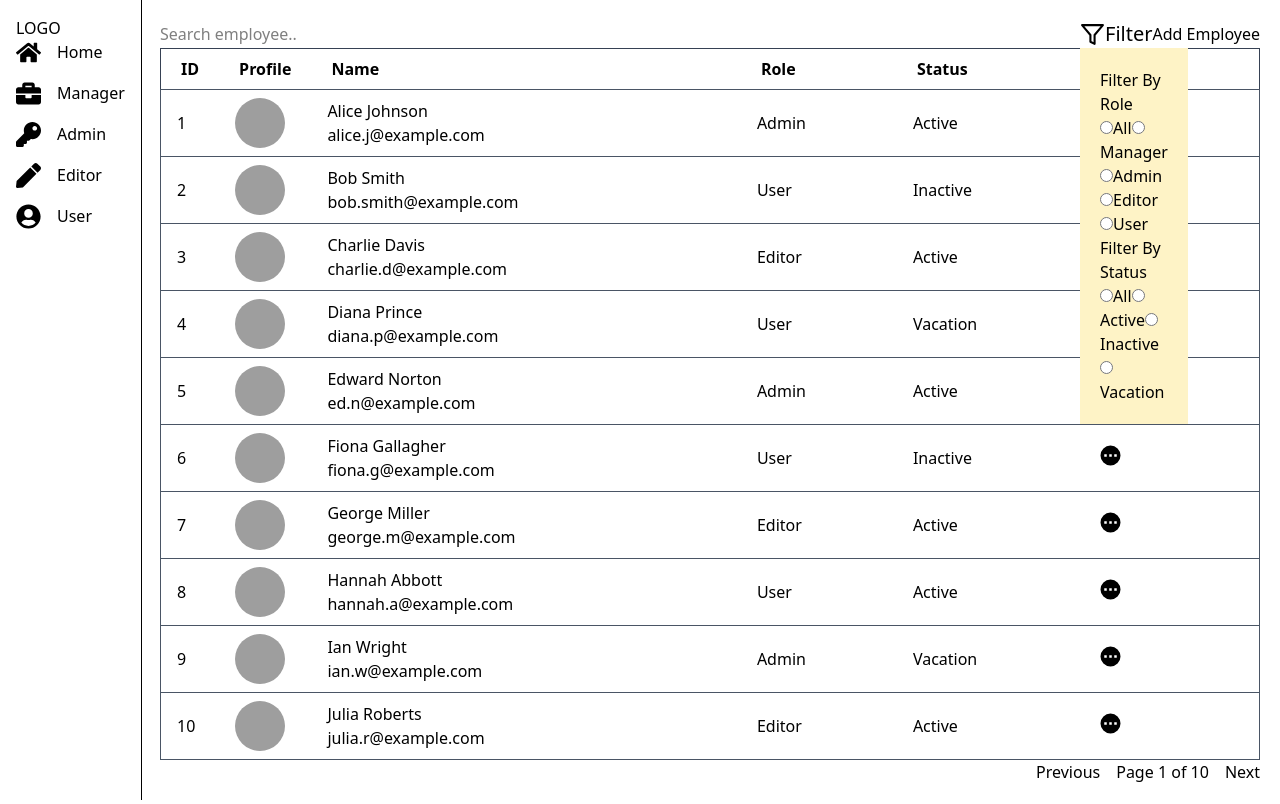
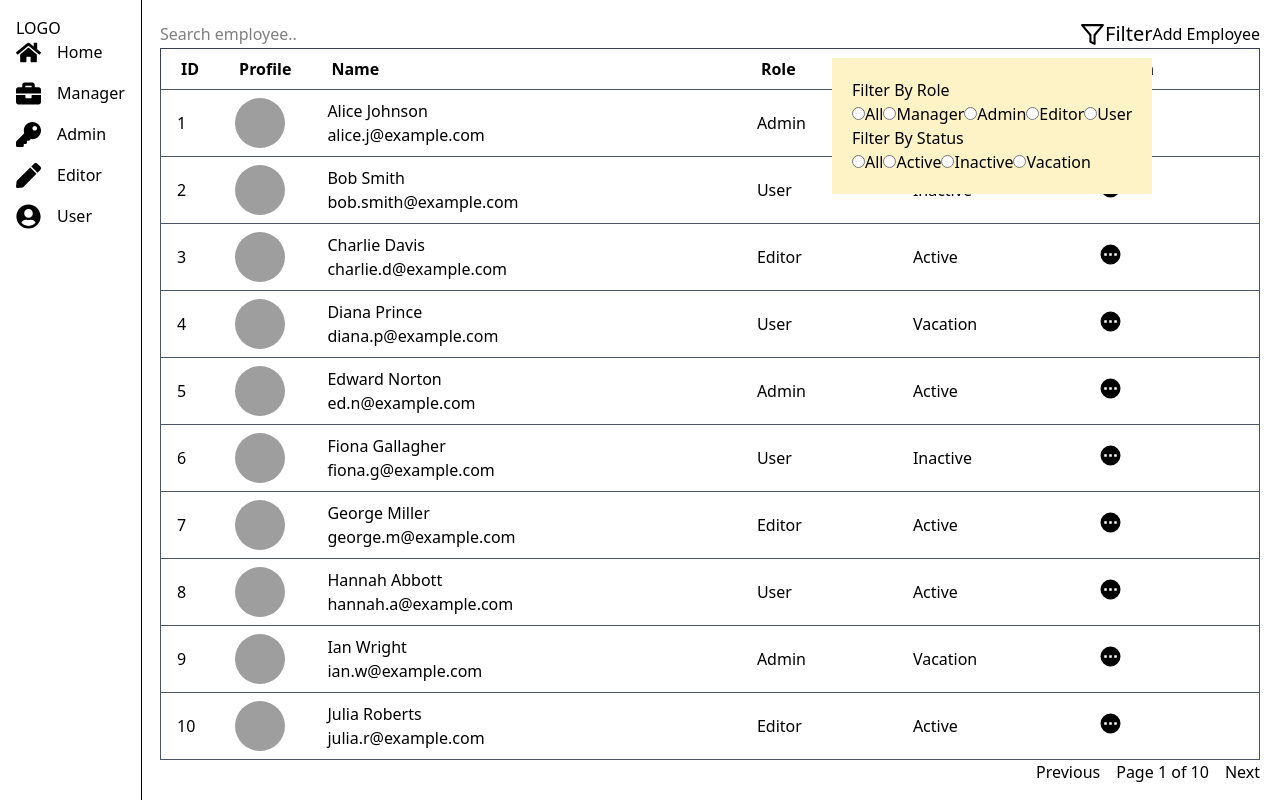
Before and after one commit to Zer0-Gravity/mini-react-project, a React (Vite) app in the folder people-grid/: page / in a window 1280 px wide. Both pictures are taken after a click on the button "Filter". Built offline with nearby package versions, Linux system fonts and the light colour scheme; grey boxes are pictures that could not be loaded.

Commit message:
Feat: Add dropdown behaviour using Floating UI

```diff
--- a/people-grid/src/Component/Dropdown.tsx
+++ b/people-grid/src/Component/Dropdown.tsx
@@ -1,13 +1,27 @@
 import Input from "./Input";
+import { useFloating } from "@floating-ui/react";
 
 interface DropdownProps {
     setFilterRole: (value: string) => void;
     setFilterStatus: (value: string) => void;
+    refs: ReturnType<typeof useFloating>["refs"];
+    floatingStyles: ReturnType<typeof useFloating>["floatingStyles"];
 }
 
-function Dropdown({ setFilterRole, setFilterStatus }: DropdownProps) {
+function Dropdown({
+    setFilterRole,
+    setFilterStatus,
+    refs,
+    floatingStyles,
+}: DropdownProps) {
     return (
-        <div className="absolute bg-amber-100 p-5">
+        <div
+            className=" bg-amber-100 p-5"
+            ref={(node) => {
+                refs.setFloating(node);
+            }}
+            style={floatingStyles}
+        >
             <div>
                 <h1>Filter By Role</h1>
                 <div>
--- a/people-grid/src/Page/Home.tsx
+++ b/people-grid/src/Page/Home.tsx
@@ -1,14 +1,36 @@
-import { useState } from "react";
+import { useEffect, useRef, useState } from "react";
 import Table from "../Component/Table";
 import type { PeopleProps } from "../Utils/Type";
 import { LuFilter } from "react-icons/lu";
 import Dropdown from "../Component/Dropdown";
+import {
+    autoUpdate,
+    flip,
+    offset,
+    shift,
+    useFloating,
+} from "@floating-ui/react";
 
 function Home({ people }: { people: PeopleProps[] }) {
     const [searchQuery, setSearchQuery] = useState("");
     const [filterDropDown, setFilterDropDown] = useState<boolean>(false);
     const [filterRole, setFilterRole] = useState<string>("");
     const [filterStatus, setFilterStatus] = useState<string>("");
+    const dropdownRef = useRef<HTMLDivElement>(null);
+
+    useEffect(() => {
+        const handleDropdown = (e: MouseEvent) => {
+            if (
+                dropdownRef.current &&
+                !dropdownRef.current.contains(e.target as Node)
+            ) {
+                setFilterDropDown(false);
+            }
+        };
+
+        document.addEventListener("mousedown", handleDropdown);
+        return () => document.removeEventListener("mousedown", handleDropdown);
+    }, []);
 
     const filteredData = people.filter(({ name, role, status }) => {
         const matchName = name
@@ -21,10 +43,14 @@ function Home({ people }: { people: PeopleProps[] }) {
         return matchName && matchRole && matchStatus;
     });
 
-    console.log(filterRole, filterStatus);
+    const { refs, floatingStyles } = useFloating({
+        placement: "bottom-end",
+        middleware: [offset(10), flip(), shift()],
+        whileElementsMounted: autoUpdate,
+    });
 
     return (
-        <div className="ml-35">
+        <div className="ml-35" ref={dropdownRef}>
             <div className="flex items-center">
                 <div className="flex-1">
                     <input
@@ -33,10 +59,13 @@ function Home({ people }: { people: PeopleProps[] }) {
                         onChange={(e) => setSearchQuery(e.target.value)}
                     />
                 </div>
-                <div className="relative">
+                <div>
                     <button
                         className="flex text-xl items-center"
                         onClick={() => setFilterDropDown(!filterDropDown)}
+                        ref={(node) => {
+                            refs.setReference(node);
+                        }}
                     >
                         <LuFilter size={25} /> Filter
                     </button>
@@ -45,6 +74,8 @@ function Home({ people }: { people: PeopleProps[] }) {
                         <Dropdown
                             setFilterRole={setFilterRole}
                             setFilterStatus={setFilterStatus}
+                            refs={refs}
+                            floatingStyles={floatingStyles}
                         />
                     )}
                 </div>
```
